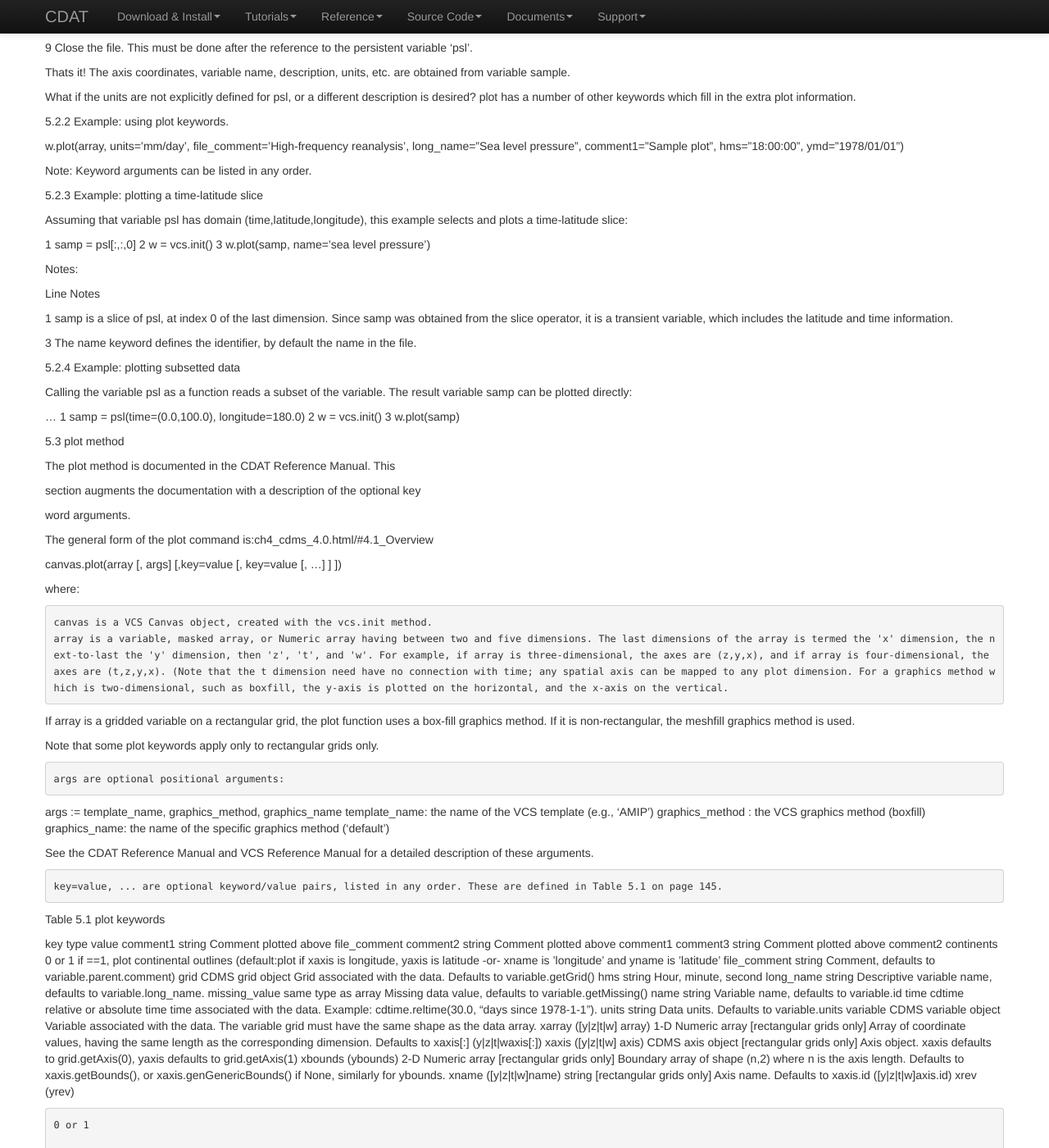
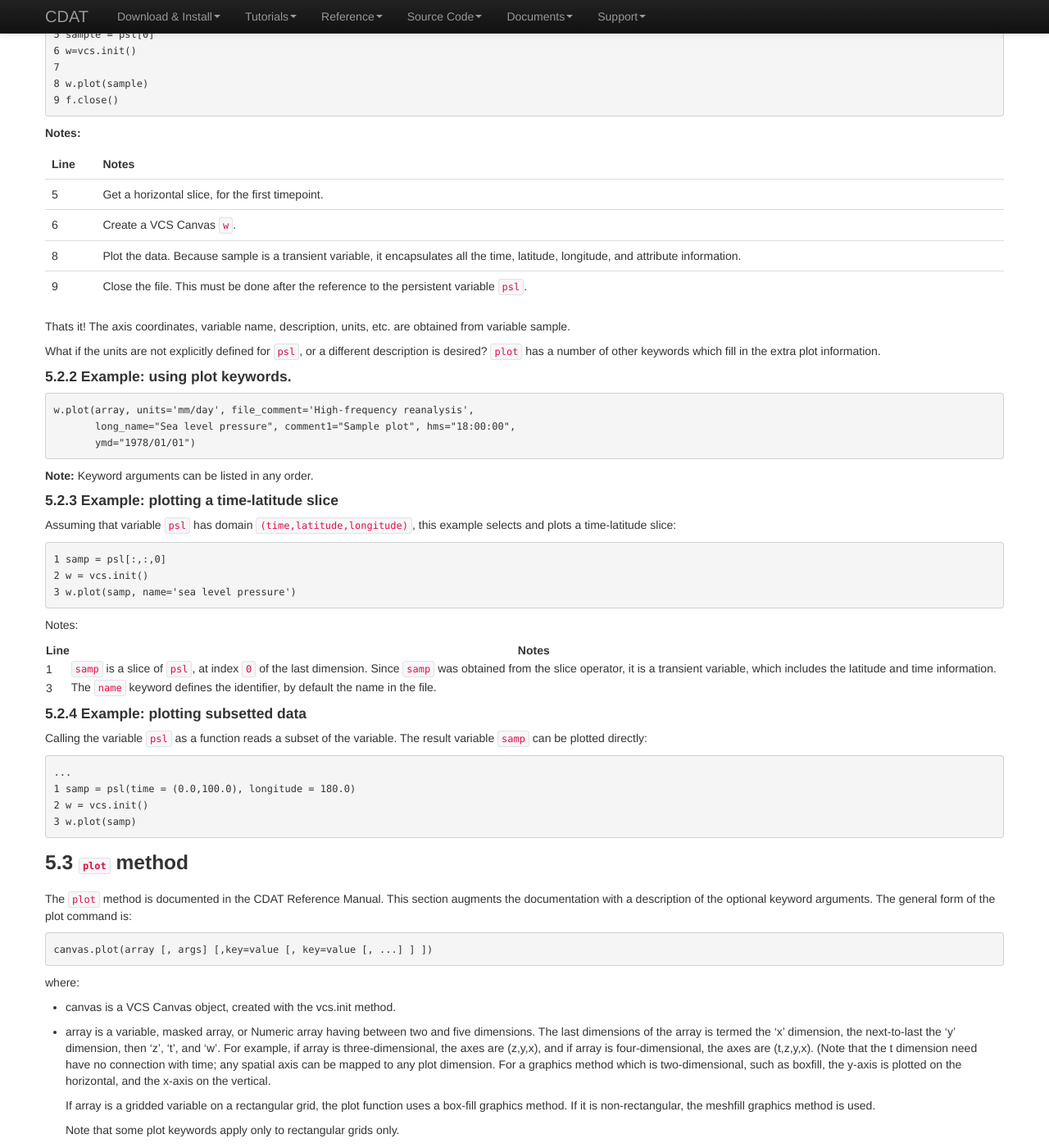
Before and after one commit to CDAT/cdat-old-site, a Jekyll site: the page built from cdms/cdms_chapter_5.md, in a window 1280 px wide and 1400 px high, scrolled down 422 px. Shown: the whole window at 82% size. Built offline with Jekyll 4.4.1, drawn with Linux system fonts in a browser that asks for light colours; nearby versions of some CDN libraries; some of the changed text lies outside the part shown.

Commit message:
Reformatted chapter 5 of CDMS manual

```diff
--- a/cdms/cdms_chapter_5.md
+++ b/cdms/cdms_chapter_5.md
@@ -2,163 +2,310 @@
 layout: default
 title: CDAT CDMS Chapter 5
 ---
-CHAPTER 5 Plotting CDMS data in Python
+
+## CHAPTER 5 Plotting CDMS data in Python
 
 
+### 5.1 Overview
 
-5.1 Overview
-
-Data read via the CDMS Python interface can be plotted using the vcs module. This module, part of the Climate Data Analysis Tool (CDAT) is documented in the CDAT reference manual. The vcs module provides access to the functionality of the VCS visualization program.
+Data read via the CDMS Python interface can be plotted using the `vcs` module. This module, part of the Climate Data Analysis Tool (CDAT) is documented in the CDAT reference manual. The `vcs` module provides access to the functionality of the VCS visualization program.
 
 Examples of plotting data accessed from CDMS are given below, as well as documentation for the plot routine keywords.
 
-5.2 Examples
+### 5.2 Examples
 
-In the following examples, it is assumed that variable psl is dimensioned (time, latitude, longitude). psl is contained in the dataset named 'sample.xml'.
+In the following examples, it is assumed that variable `psl` is dimensioned (time, latitude, longitude). `psl` is contained in the dataset named `'sample.xml'`.
 
-5.2.1 Example: plotting a gridded variable
+#### 5.2.1 Example: plotting a gridded variable
 
+~~~ python
 1 import cdms, vcs
-2 #
+2
 3 f = cdms.open('sample.xml')
 4 psl = f.variables['psl']
 5 sample = psl[0]
 6 w=vcs.init()
-7 #
+7
 8 w.plot(sample)
 9 f.close()
+~~~
+
+**Notes:**
+
+{:.table}
+Line | Notes
+--- | ---
+5 | Get a horizontal slice, for the first timepoint.
+6 | Create a VCS Canvas `w`.
+8 | Plot the data. Because sample is a transient variable, it encapsulates all the time, latitude, longitude, and attribute information.
+9 | Close the file. This must be done after the reference to the persistent variable `psl`.
+
+Thats it! The axis coordinates, variable name, description, units, etc. are obtained from variable sample.
+
+What if the units are not explicitly defined for `psl`, or a different description is desired? `plot` has a number of other keywords which fill in the extra plot information.
+
+#### 5.2.2 Example: using plot keywords.
+
+~~~ python
+w.plot(array, units='mm/day', file_comment='High-frequency reanalysis',
+       long_name="Sea level pressure", comment1="Sample plot", hms="18:00:00",
+       ymd="1978/01/01")
+~~~
+
+**Note:** Keyword arguments can be listed in any order.
+
+#### 5.2.3 Example: plotting a time-latitude slice
+
+Assuming that variable `psl` has domain `(time,latitude,longitude)`, this example selects and plots a time-latitude slice:
+
+~~~ python
+1 samp = psl[:,:,0]
+2 w = vcs.init()
+3 w.plot(samp, name='sea level pressure')
+~~~
 
 Notes:
 
-Line Notes
+Line | Notes
+--- | ---
+1 | `samp` is a slice of `psl`, at index `0` of the last dimension. Since `samp` was obtained from the slice operator, it is a transient variable, which includes the latitude and time information.
+3 | The `name` keyword defines the identifier, by default the name in the file.
 
-5 Get a horizontal slice, for the first timepoint.
 
-6 Create a VCS Canvas w.
+#### 5.2.4 Example: plotting subsetted data
 
-8 Plot the data. Because sample is a transient variable, it encapsulates all the time, latitude, longitude, and attribute information.
+Calling the variable `psl` as a function reads a subset of the variable. The result variable `samp` can be plotted directly:
 
-9 Close the file. This must be done after the reference to the persistent variable 'psl'.
-
-Thats it! The axis coordinates, variable name, description, units, etc. are obtained from variable sample.
-
-What if the units are not explicitly defined for psl, or a different description is desired? plot has a number of other keywords which fill in the extra plot information.
-
-5.2.2 Example: using plot keywords.
-
-w.plot(array, units='mm/day', file_comment='High-frequency
-reanalysis', long_name="Sea level pressure", comment1="Sample
-plot", hms="18:00:00", ymd="1978/01/01")
-
-Note: Keyword arguments can be listed in any order.
-
-5.2.3 Example: plotting a time-latitude slice
-
-Assuming that variable psl has domain (time,latitude,longitude), this example selects and plots a time-latitude slice:
-
-1 samp = psl[:,:,0]
-2 w = vcs.init()
-3 w.plot(samp, name='sea level pressure')
-
-Notes:
-
-Line Notes
-
-1 samp is a slice of psl, at index 0 of the last dimension. Since samp was obtained from the slice operator, it is a transient variable, which includes the latitude and time information.
-
-3 The name keyword defines the identifier, by default the name in the file.
-
-5.2.4 Example: plotting subsetted data
-
-Calling the variable psl as a function reads a subset of the variable. The result variable samp can be plotted directly:
-
+~~~python
 ...
-1 samp = psl(time=(0.0,100.0), longitude=180.0)
+1 samp = psl(time = (0.0,100.0), longitude = 180.0)
 2 w = vcs.init()
 3 w.plot(samp)
+~~~
 
 
+### 5.3 `plot` method
 
-5.3 plot method
+The `plot` method is documented in the CDAT Reference Manual. This section augments the documentation with a description of the optional keyword arguments. The general form of the plot command is:
 
-The plot method is documented in the CDAT Reference Manual. This
-
-section augments the documentation with a description of the optional key
-
-word arguments.
-
-The general form of the plot command is:ch4_cdms_4.0.html/#4.1_Overview
-
+~~~ python
 canvas.plot(array [, args] [,key=value [, key=value [, ...] ] ])
+~~~
 
 where:
 
-    canvas is a VCS Canvas object, created with the vcs.init method.
-    array is a variable, masked array, or Numeric array having between two and five dimensions. The last dimensions of the array is termed the 'x' dimension, the next-to-last the 'y' dimension, then 'z', 't', and 'w'. For example, if array is three-dimensional, the axes are (z,y,x), and if array is four-dimensional, the axes are (t,z,y,x). (Note that the t dimension need have no connection with time; any spatial axis can be mapped to any plot dimension. For a graphics method which is two-dimensional, such as boxfill, the y-axis is plotted on the horizontal, and the x-axis on the vertical.
+- canvas is a VCS Canvas object, created with the vcs.init method.
 
-If array is a gridded variable on a rectangular grid, the plot function uses a box-fill graphics method. If it is non-rectangular, the meshfill graphics method is used.
+- array is a variable, masked array, or Numeric array having between two and five dimensions. The last dimensions of the array is termed the 'x' dimension, the next-to-last the 'y' dimension, then 'z', 't', and 'w'. For example, if array is three-dimensional, the axes are (z,y,x), and if array is four-dimensional, the axes are (t,z,y,x). (Note that the t dimension need have no connection with time; any spatial axis can be mapped to any plot dimension. For a graphics method which is two-dimensional, such as boxfill, the y-axis is plotted on the horizontal, and the x-axis on the vertical.
 
-Note that some plot keywords apply only to rectangular grids only.
+    If array is a gridded variable on a rectangular grid, the plot function uses a box-fill graphics method. If it is non-rectangular, the meshfill graphics method is used.
 
-    args are optional positional arguments:
+    Note that some plot keywords apply only to rectangular grids only.
 
-args := template_name, graphics_method, graphics_name
-template_name: the name of the VCS template (e.g., 'AMIP')
-graphics_method : the VCS graphics method (boxfill)
-graphics_name: the name of the specific graphics method ('default')
+- args are optional positional arguments:
 
-See the CDAT Reference Manual and VCS Reference Manual for a detailed description of these arguments.
+    `args` := template_name, graphics_method, graphics_name
 
-    key=value, ... are optional keyword/value pairs, listed in any order. These are defined in Table 5.1 on page 145.
+    `template_name`: the name of the VCS template (e.g., 'AMIP')
 
-Table 5.1 plot keywords
+    `graphics_method`: the VCS graphics method (boxfill)
 
-  key                                type                            value
-comment1 	string 	Comment plotted above file_comment
-comment2 	string 	Comment plotted above comment1
-comment3 	string 	Comment plotted above comment2
-continents 	0 or 1 	if ==1, plot continental outlines (default:plot if xaxis is longitude, yaxis is latitude -or- xname is ’longitude’ and yname is ’latitude’
-file_comment 	string 	Comment, defaults to variable.parent.comment)
-grid 	CDMS grid
-object 	Grid associated with the data. Defaults to variable.getGrid()
-hms 	string 	Hour, minute, second
-long_name 	string 	Descriptive variable name, defaults to variable.long_name.
-missing_value 	same type as
-array 	Missing data value, defaults to variable.getMissing()
-name 	string 	Variable name, defaults to variable.id
-time 	cdtime relative
-or absolute
-time 	time associated with the data. Example: cdtime.reltime(30.0, “days since 1978-1-1”).
-units 	string 	Data units. Defaults to variable.units
-variable 	CDMS variable
-object 	Variable associated with the data. The variable grid must have the same shape as the data array.
-xarray
-([y|z|t|w] array) 	1-D Numeric array 	[rectangular grids only]
-Array of coordinate values, having the same length as the corresponding dimension. Defaults to xaxis[:] (y|z|t|waxis[:])
-xaxis
-([y|z|t|w] axis) 	CDMS axis object 	[rectangular grids only]
-Axis object. xaxis defaults to grid.getAxis(0), yaxis defaults to grid.getAxis(1)
-xbounds
-(ybounds) 	2-D Numeric
-array 	[rectangular grids only]
-Boundary array of shape (n,2) where n is the axis length. Defaults to xaxis.getBounds(), or xaxis.genGenericBounds()
-if None, similarly for ybounds.
-xname
-([y|z|t|w]name) 	string 	[rectangular grids only]
-Axis name. Defaults to xaxis.id ([y|z|t|w]axis.id)
-xrev (yrev)
+    `graphics_name`: the name of the specific graphics method ('default')
+
+    See the CDAT Reference Manual and VCS Reference Manual for a detailed description of these arguments.
+
+- `key=value`, ... are optional keyword/value pairs, listed in any order. These are defined in the table below.
 
 
+###### Table 5.1 plot keywords
 
 
-	0 or 1
+<table class="table">
+    <tr>
+      <th>Key</th>
 
+      <th>Type</th>
 
+      <th>Value</th>
+    </tr>
 
+    <tr>
+      <td ><code>comment1</code></td>
 
-	If xrev (yrev) is 1, reverse the direction of the x-axis (y-axis). Defaults to 0, with the following exceptions:
-• If the y-axis is latitude, and has decreasing values, yrev defaults to 1
-• If the y-axis is a vertical level, and has increasing pressure levels, yrev defaults to 1.
-xunits
-([y|z|t|w] units) 	string 	[rectangular grids only]
-Axis units. Defaults to xaxis.units ([y|z|t|w]axis.units).
+      <td >string</td>
+
+      <td >Comment plotted above <code>file_comment</code></td>
+    </tr>
+
+    <tr>
+      <td ><code>comment2</code></td>
+
+      <td >string</td>
+
+      <td >Comment plotted above <code>comment1</code></td>
+    </tr>
+
+    <tr>
+      <td ><code>comment3</code></td>
+
+      <td >string</td>
+
+      <td >Comment plotted above <code>comment2</code></td>
+    </tr>
+
+    <tr>
+      <td ><code>continents</code></td>
+
+      <td >0 or 1</td>
+
+      <td >if <code>1</code>, plot continental outlines (default:plot if <code>xaxis</code> is
+      longitude, <code>yaxis</code> is latitude -or- <code>xname</code> is 'longitude' and <code>yname</code> is
+      'latitude'</td>
+    </tr>
+
+    <tr>
+      <td ><code>file_comment</code></td>
+
+      <td >string</td>
+
+      <td >Comment, defaults to <code>variable.parent.comment</code></td>
+    </tr>
+
+    <tr>
+      <td ><code>grid</code></td>
+
+      <td >CDMS grid object</td>
+
+      <td >Grid associated with the data. Defaults to
+      <code>variable.getGrid()</code></td>
+    </tr>
+
+    <tr>
+      <td ><code>hms</code></td>
+
+      <td >string</td>
+
+      <td >Hour, minute, second</td>
+    </tr>
+
+    <tr>
+      <td ><code>long_name</code></td>
+
+      <td >string</td>
+
+      <td >Descriptive variable name, defaults to <code>variable.long_name</code>.</td>
+    </tr>
+
+    <tr>
+      <td ><code>missing_value</code></td>
+
+      <td >same type as array</td>
+
+      <td >Missing data value, defaults to <code>variable.getMissing()</code></td>
+    </tr>
+
+    <tr>
+      <td ><code>name</code></td>
+
+      <td >string</td>
+
+      <td >Variable name, defaults to <code>variable.id</code></td>
+    </tr>
+
+    <tr>
+      <td ><code>time</code></td>
+
+      <td >cdtime relative or absolute</td>
+
+      <td >
+        <p>Time associated with the data.</p>
+
+        <p><strong>Example:</strong></p>
+
+        <p><code>cdtime.reltime(30.0, "days since 1978-1-1")</code>.</p>
+      </td>
+    </tr>
+
+    <tr>
+      <td ><code>units</code></td>
+
+      <td >string</td>
+
+      <td >Data units. Defaults to <code>variable.units</code></td>
+    </tr>
+
+    <tr>
+      <td ><code>variable</code></td>
+
+      <td >CDMS variable object</td>
+
+      <td >Variable associated with the data. The variable grid must have the
+      same shape as the data array.</td>
+    </tr>
+
+    <tr>
+      <td ><code>xarray</code> (<code>[y|z|t|w]array</code>)</td>
+
+      <td >1-D Numeric array</td>
+
+      <td ><em>Rectangular grids only</em>. Array of coordinate values, having the
+      same length as the corresponding dimension. Defaults to xaxis[:\]
+      (y|z|t|waxis[:])</td>
+    </tr>
+
+    <tr>
+      <td ><code>xaxis</code> (<code>[y|z|t|w]axis</code>)</td>
+
+      <td >CDMS axis object</td>
+
+      <td ><em>Rectangular grids only</em>. Axis object. <code>xaxis</code> defaults to
+      <code>grid.getAxis(0)</code>, <code>yaxis</code> defaults to <code>grid.getAxis(1)</code></td>
+    </tr>
+
+    <tr>
+      <td ><code>xbounds</code> (<code>ybounds</code>)</td>
+
+      <td >2-D Numeric array</td>
+
+      <td ><em>Rectangular grids only</em>. Boundary array of shape <code>(n,2)</code> where
+      <code>n</code> is the axis length. Defaults to <code>xaxis.getBounds()</code>, or
+      <code>xaxis.genGenericBounds()</code> if <code>None</code>, similarly for <code>ybounds</code>.</td>
+    </tr>
+
+    <tr>
+      <td ><code>xname</code> (<code>[y|z|t|w]name</code>)</td>
+
+      <td >string</td>
+
+      <td ><em>Rectangular grids only</em>. Axis name. Defaults to <code>xaxis.id</code>
+      (<code>[y|z|t|w]axis.id</code>)</td>
+    </tr>
+
+    <tr>
+      <td ><code>xrev</code> (<code>yrev</code>)</td>
+
+      <td >0 or 1</td>
+
+      <td >
+        <p>If <code>xrev</code> (<code>yrev</code>) is 1, reverse the direction of the x-axis (y-axis). Defaults to
+        0, with the following exceptions:</p>
+
+        <ul>
+          <li>If the y-axis is latitude, and has decreasing values, <code>yrev</code> defaults to
+          1</li>
+
+          <li>If the y-axis is a vertical level, and has increasing pressure levels, <code>yrev</codE>
+          defaults to 1.</li>
+        </ul>
+      </td>
+    </tr>
+
+    <tr>
+      <td ><code>xunits</code> (<code>[y|z|t|w]units</code>)</td>
+
+      <td >string</td>
+
+      <td ><em>Rectangular grids only</em>. Axis units. Defaults to <code>xaxis.units</code>
+      (<code>[y|z|t|w]axis.units</code>).</td>
+    </tr>
+  </table>
```
